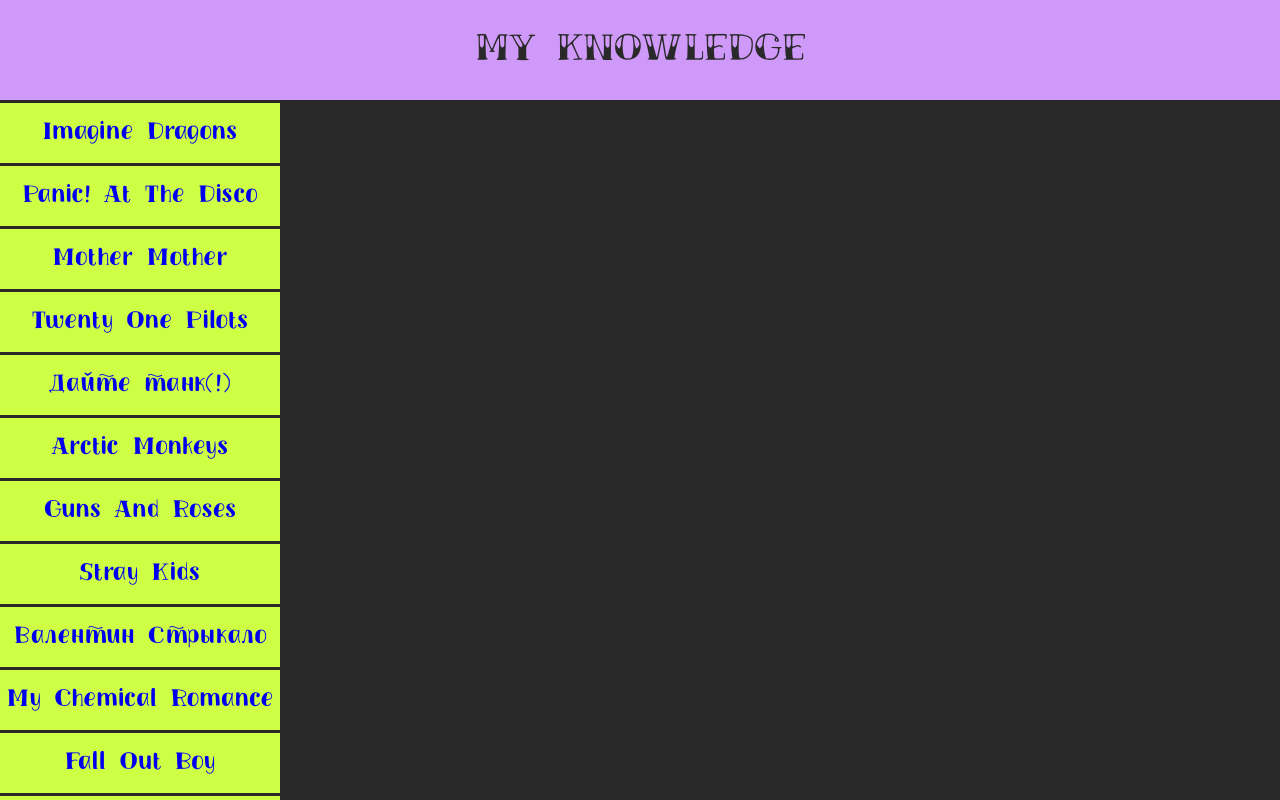
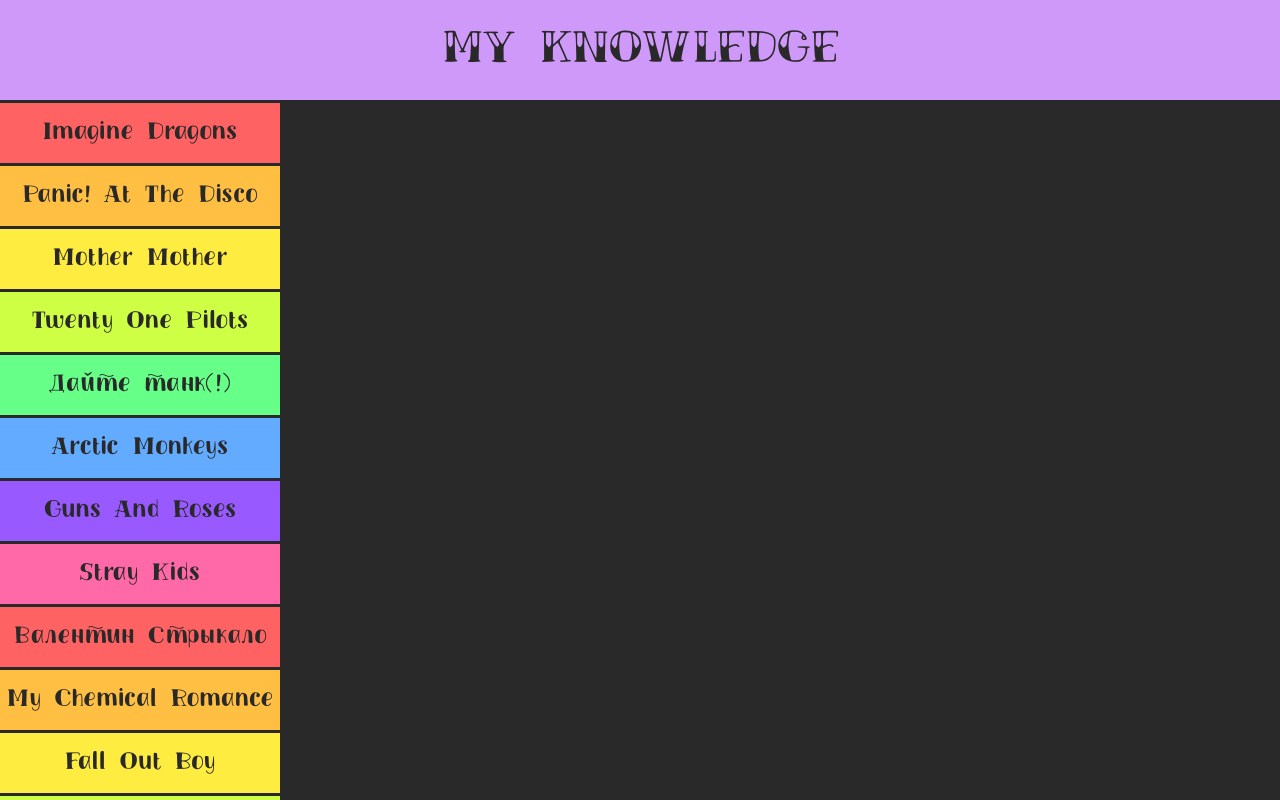
Before and after one commit to DaryaAutumn/myknowledge_website, a plain HTML site: page index.html in a window 1280 px wide. Drawn offline with Linux system fonts and the light colour scheme.

Commit message:
colorful menu

```diff
--- a/css/style.css
+++ b/css/style.css
@@ -12,7 +12,7 @@
     line-height: 100px;
     color: #2A2929;
     text-decoration: none;
-    font-size: 50px;
+    font-size: 60px;
     font-family: 'TM Vinograd';
 }
 
@@ -33,7 +33,7 @@ body {
 }
 
 .side_menu ul {
-    height: 100%;
+    height: 95%;
     list-style-type: none;
     margin: 0;
     margin-top: 3px;
@@ -45,16 +45,22 @@ body {
 }
 
 .side_menu li {
-    background-color: #CEFF44;
     width: 100%;
     height: 60px;
     margin-bottom: 3px;
     text-align: center;
     margin-left: -40px;
     line-height: 60px;
+    opacity: 100%;
+
+}
+
+.side_menu li:hover{
+    opacity: 90%;
 }
 
 .side_menu li a{
+    color: #2A2929;
     font-size: 32px;
     font-family: 'TM Vinograd Filled';
     text-decoration: none;
--- a/index.html
+++ b/index.html
@@ -14,20 +14,20 @@
     <div class="body_content">
         <div class="side_menu">
             <ul>
-                <li><a href="#">Imagine Dragons</a></li>
-                <li><a href="#">Panic! At The Disco</a></li>
-                <li><a href="#">Mother Mother</a></li>
-                <li><a href="#">Twenty One Pilots</a></li>
-                <li><a href="#">Дайте танк(!)</a></li>
-                <li><a href="#">Arctic Monkeys</a></li>
-                <li><a href="#">Guns And Roses</a></li>
-                <li><a href="#">Stray Kids</a></li>
-                <li><a href="#">Валентин Стрыкало</a></li>
-                <li><a href="#">My Chemical Romance</a></li>
-                <li><a href="#">Fall Out Boy</a></li>
-                <li><a href="#">Bring Me The Horizon</a></li>
-                <li><a href="#">Placebo</a></li>
-                <li><a href="#">Queen</a></li>
+                <li style="background-color: #FF6262;"><a href="#">Imagine Dragons</a></li>
+                <li style="background-color: #FFBF42;"><a href="#">Panic! At The Disco</a></li>
+                <li style="background-color: #FFEC41;"><a href="#">Mother Mother</a></li>
+                <li style="background-color: #CEFF44;"><a href="#">Twenty One Pilots</a></li>
+                <li style="background-color: #66FF88;"><a href="#">Дайте танк(!)</a></li>
+                <li style="background-color: #63ABFF;"><a href="#">Arctic Monkeys</a></li>
+                <li style="background-color: #9859FF;"><a href="#">Guns And Roses</a></li>
+                <li style="background-color: #FF69A8;"><a href="#">Stray Kids</a></li>
+                <li style="background-color: #FF6262;"><a href="#">Валентин Стрыкало</a></li>
+                <li style="background-color: #FFBF42;"><a href="#">My Chemical Romance</a></li>
+                <li style="background-color: #FFEC41;"><a href="#">Fall Out Boy</a></li>
+                <li style="background-color: #CEFF44;"><a href="#">Bring Me The Horizon</a></li>
+                <li style="background-color: #66FF88;"><a href="#">Placebo</a></li>
+                <li style="background-color: #63ABFF;"><a href="#">Queen</a></li>
             </ul>
         </div>
     </div>
```
